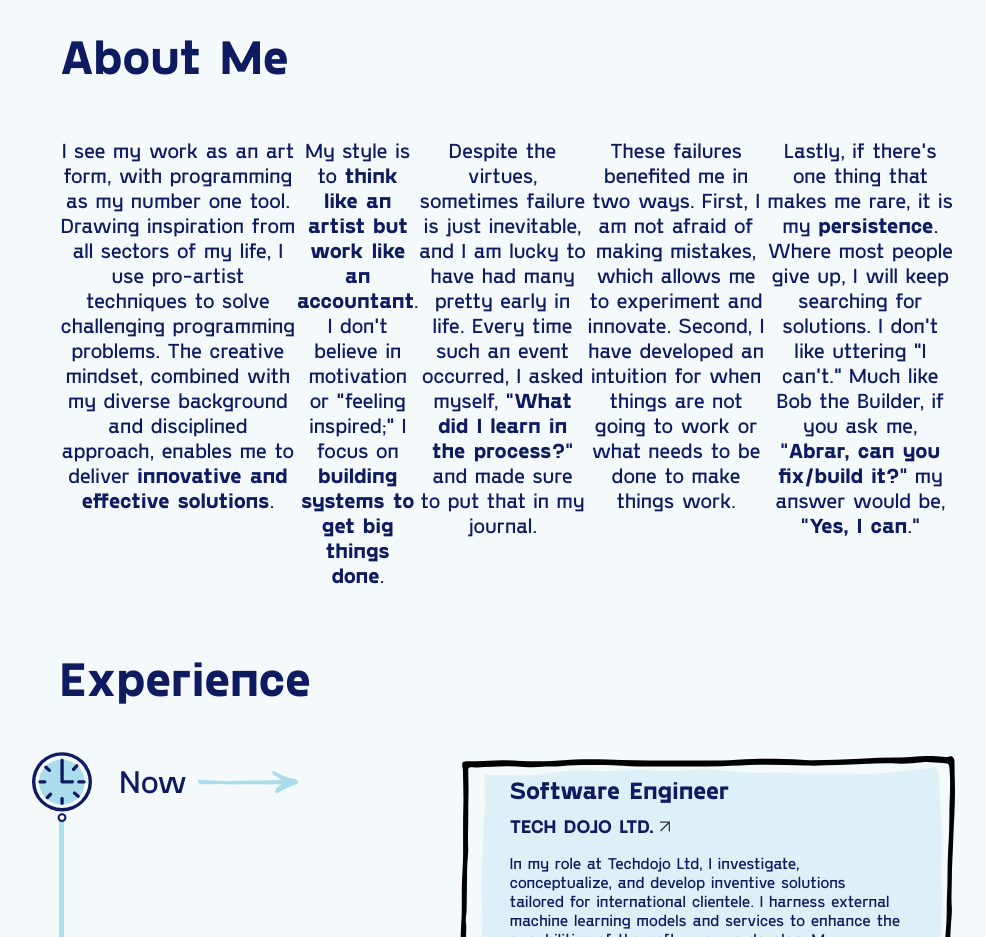
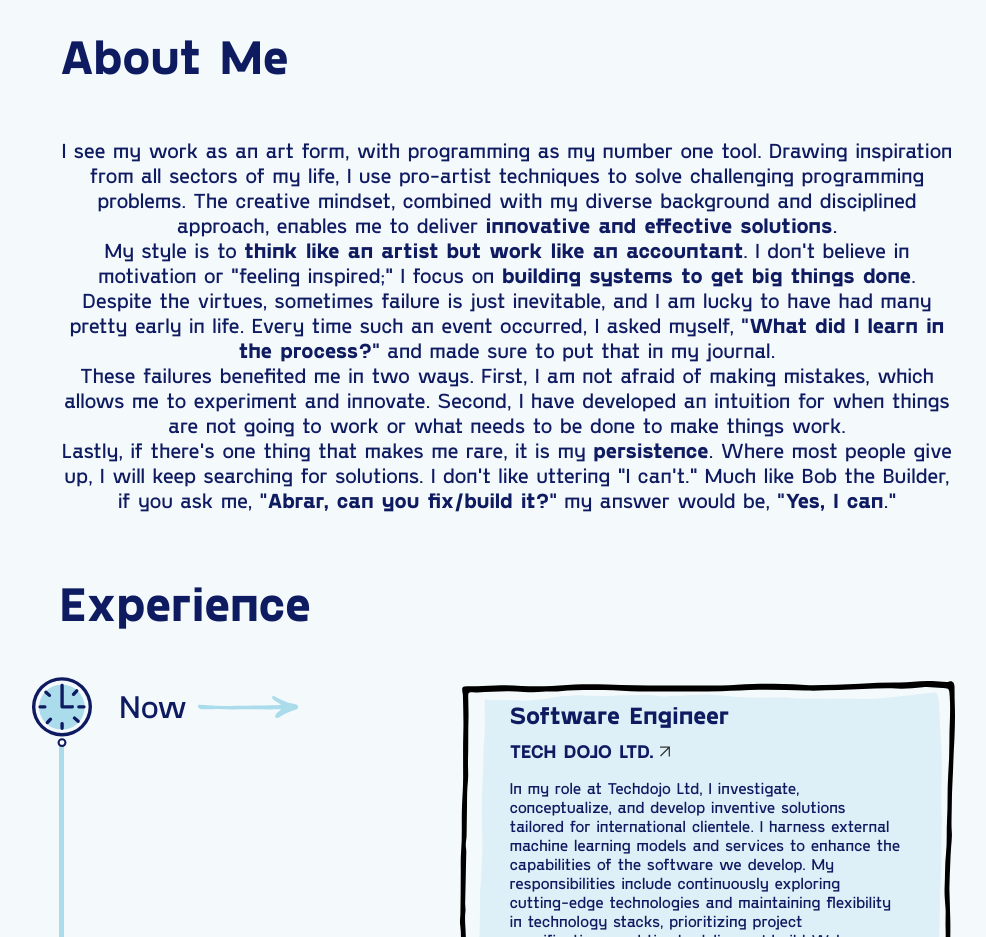
Before and after one commit to AbrarChowdhury/next-portfolio, a Next.js app: page / in a window 1280 px wide. Shown: the part 840-1777 px from the top of the page, without its empty margins (133-1119 px from the left). Built offline with nearby package versions, Linux system fonts and the light colour scheme.

Commit message:
update about

```diff
--- a/components/About.js
+++ b/components/About.js
@@ -37,31 +37,23 @@ const About = () => {
           mindset, combined with my diverse background and disciplined approach,
           enables me to deliver{" "}
           <strong>innovative and effective solutions</strong>.
-        </p>
-
-        <p className='aboutFont'>
+          <br />
           My style is to{" "}
           <strong>think like an artist but work like an accountant</strong>. I
           don't believe in motivation or "feeling inspired;" I focus on{" "}
           <strong>building systems to get big things done</strong>.
-        </p>
-
-        <p className='aboutFont'>
+          <br />
           Despite the virtues, sometimes failure is just inevitable, and I am
           lucky to have had many pretty early in life. Every time such an event
           occurred, I asked myself, "
           <strong>What did I learn in the process?</strong>" and made sure to
           put that in my journal.
-        </p>
-
-        <p className='aboutFont'>
+          <br />
           These failures benefited me in two ways. First, I am not afraid of
           making mistakes, which allows me to experiment and innovate. Second, I
           have developed an intuition for when things are not going to work or
           what needs to be done to make things work.
-        </p>
-
-        <p className='aboutFont'>
+          <br />
           Lastly, if there's one thing that makes me rare, it is my{" "}
           <strong>persistence</strong>. Where most people give up, I will keep
           searching for solutions. I don't like uttering "I can't." Much like
```
